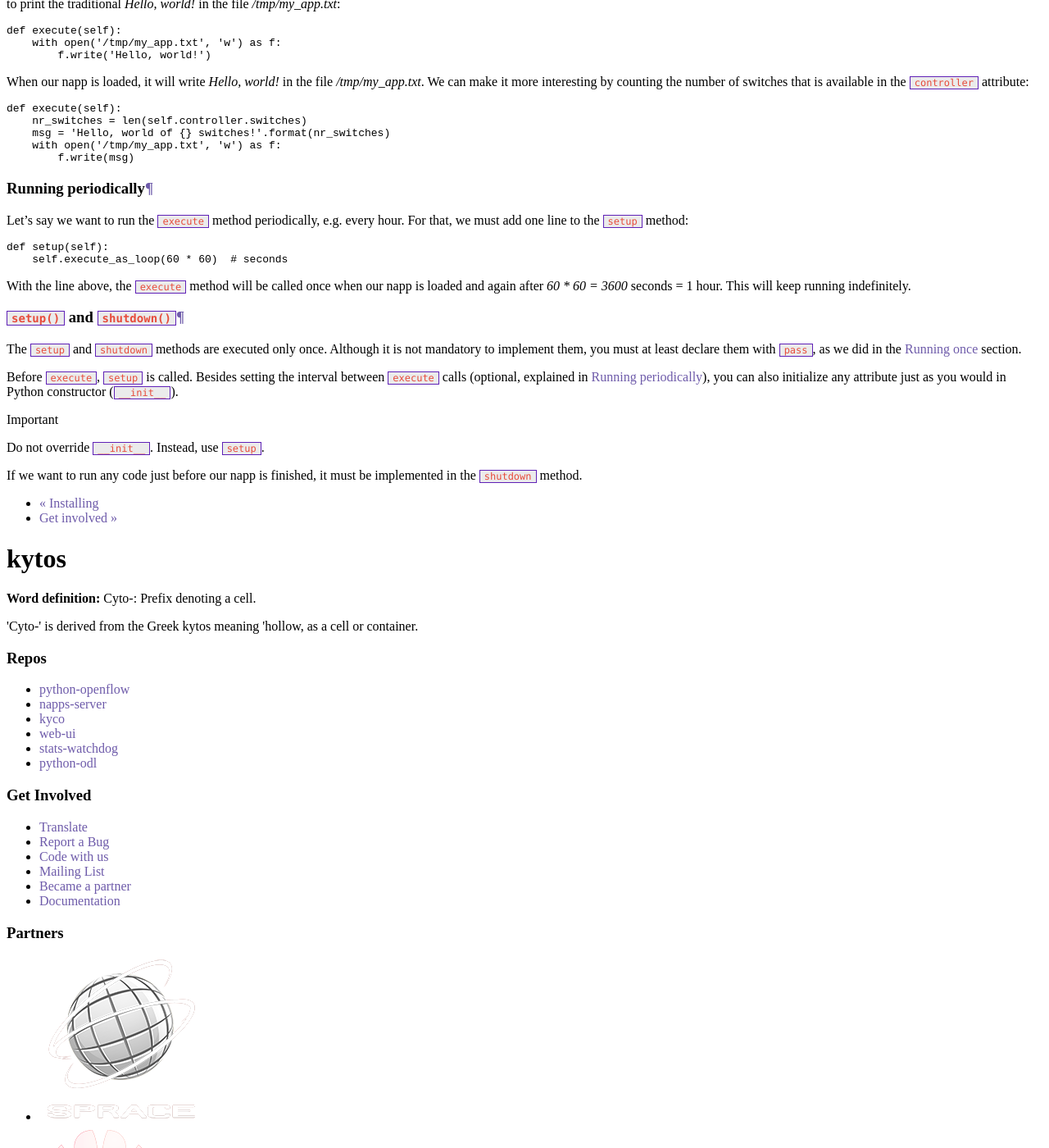
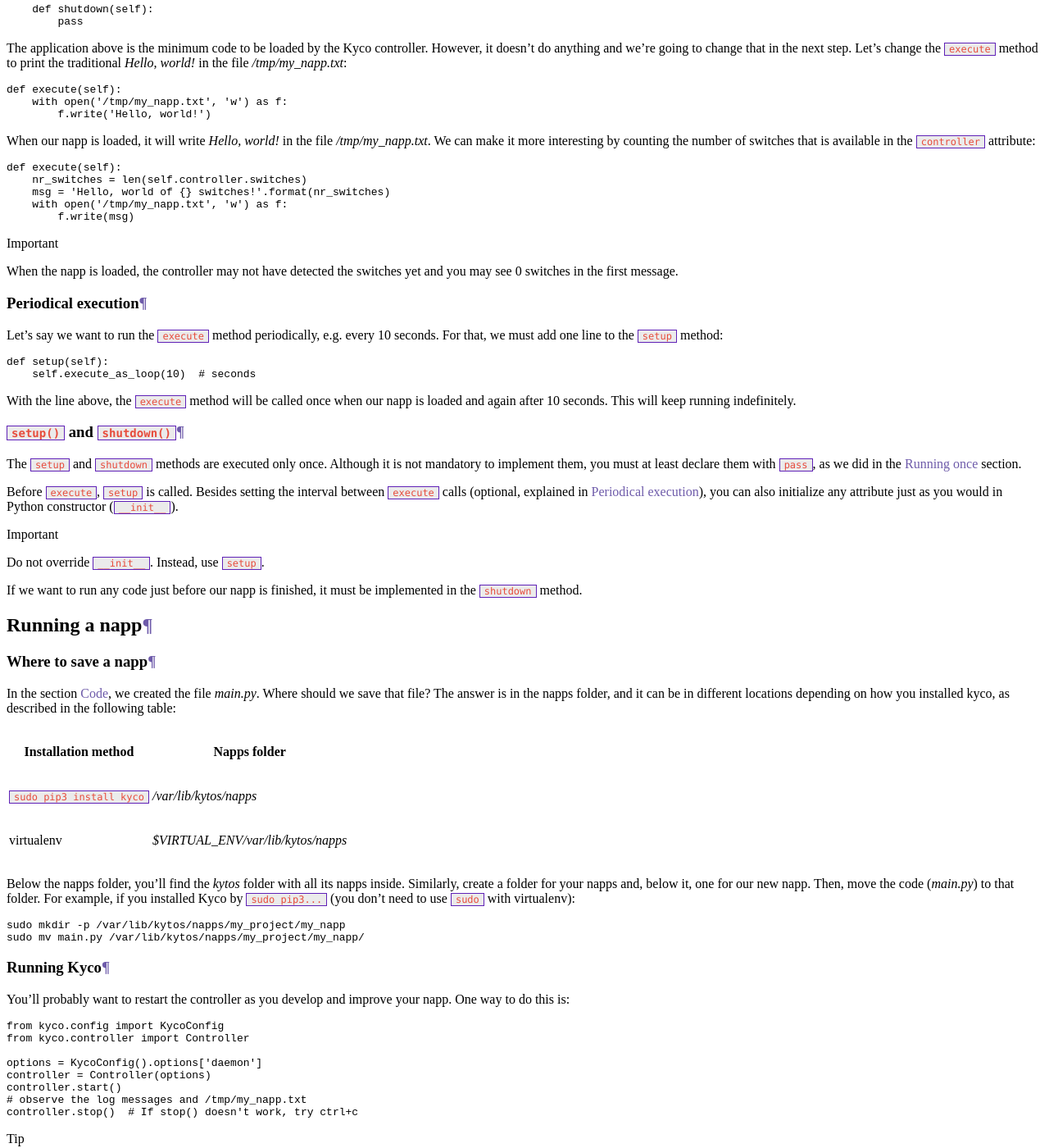
Before and after one commit to kytos/documentation, a Sphinx documentation site: the page built from docs/create_your_napp.rst, in a window 1280 px wide and 1400 px high, scrolled down 810 px. Shown: the whole window at 82% size. Built offline with Sphinx 7.4.7, drawn with Linux system fonts in a browser that asks for light colours; some of the changed text lies outside the part shown.

Commit message:
How to create a napp
- Add "Running a napp"
- Start "Log messages"

```diff
--- a/docs/create_your_napp.rst
+++ b/docs/create_your_napp.rst
@@ -14,7 +14,7 @@
 
     from kyco.core.napps import KycoNApp
 
-    class MyApp(KycoNapp):
+    class Main(KycoNapp):
 
         def setup(self):
             pass
@@ -28,16 +28,16 @@
 The application above is the minimum code to be loaded by the Kyco controller.
 However, it doesn't do anything and we're going to change that in the next step.
 Let's change the ``execute`` method to print the traditional *Hello, world!* in
-the file */tmp/my_app.txt*:
+the file */tmp/my_napp.txt*:
 
 .. code-block:: python
 
     def execute(self):
-        with open('/tmp/my_app.txt', 'w') as f:
+        with open('/tmp/my_napp.txt', 'w') as f:
             f.write('Hello, world!')
 
 When our napp is loaded, it will write *Hello, world!* in the file
-*/tmp/my_app.txt*. We can make it more interesting by counting the number of
+*/tmp/my_napp.txt*. We can make it more interesting by counting the number of
 switches that is available in the ``controller`` attribute:
 
 .. code-block:: python
@@ -45,23 +45,25 @@
     def execute(self):
         nr_switches = len(self.controller.switches)
         msg = 'Hello, world of {} switches!'.format(nr_switches)
-        with open('/tmp/my_app.txt', 'w') as f:
+        with open('/tmp/my_napp.txt', 'w') as f:
             f.write(msg)
 
+.. important::
+   When the napp is loaded, the controller may not have detected the switches
+   yet and you may see 0 switches in the first message.
 
-Running periodically
+Periodical execution
 ^^^^^^^^^^^^^^^^^^^^
-Let's say we want to run the ``execute`` method periodically, e.g. every hour.
-For that, we must add one line to the ``setup`` method:
+Let's say we want to run the ``execute`` method periodically, e.g. every 10
+seconds. For that, we must add one line to the ``setup`` method:
 
 .. code-block:: python
 
    def setup(self):
-       self.execute_as_loop(60 * 60)  # seconds
+       self.execute_as_loop(10)  # seconds
 
 With the line above, the ``execute`` method will be called once when our napp
-is loaded and again after *60 \* 60 = 3600* seconds = 1 hour. This will keep
-running indefinitely.
+is loaded and again after 10 seconds. This will keep running indefinitely.
 
 
 ``setup()`` and ``shutdown()``
@@ -71,7 +73,7 @@
 as we did in the `Running once`_ section.
 
 Before ``execute``, ``setup`` is called. Besides setting the interval between
-``execute`` calls (optional, explained in `Running periodically`_), you can also
+``execute`` calls (optional, explained in `Periodical execution`_), you can also
 initialize any attribute just as you would in Python constructor (``__init__``).
 
 .. important::
@@ -79,3 +81,64 @@
 
 If we want to run any code just before our napp is finished, it must be
 implemented in the ``shutdown`` method.
+
+
+Running a napp
+--------------
+
+Where to save a napp
+^^^^^^^^^^^^^^^^^^^^
+
+In the section `Code`_, we created the file *main.py*. Where should we save that
+file? The answer is in the napps folder, and it can be in different locations
+depending on how you installed kyco, as described in the following table:
+
++----------------------------+------------------------------------+
+| Installation method        | Napps folder                       |
++============================+====================================+
+| ``sudo pip3 install kyco`` | */var/lib/kytos/napps*             |
++----------------------------+------------------------------------+
+| virtualenv                 | *$VIRTUAL_ENV/var/lib/kytos/napps* |
++----------------------------+------------------------------------+
+
+Below the napps folder, you'll find the *kytos* folder with all its napps
+inside. Similarly, create a folder for your napps and, below it, one for our new
+napp. Then, move the code (*main.py*) to that folder. For example, if you
+installed Kyco by ``sudo pip3...`` (you don't need to use ``sudo`` with
+virtualenv):
+
+.. code-block:: bash
+
+   sudo mkdir -p /var/lib/kytos/napps/my_project/my_napp
+   sudo mv main.py /var/lib/kytos/napps/my_project/my_napp/
+
+Running Kyco
+^^^^^^^^^^^^
+
+You'll probably want to restart the controller as you develop and improve your
+napp. One way to do this is:
+
+.. code-block:: python
+
+   from kyco.config import KycoConfig
+   from kyco.controller import Controller
+
+   options = KycoConfig().options['daemon']
+   controller = Controller(options)
+   controller.start()
+   # observe the log messages and /tmp/my_napp.txt
+   controller.stop()  # If stop() doesn't work, try ctrl+c
+
+.. tip::
+   To make it more practical, make a script with the lines above except the last
+   one. Run the script and, to restart the controller, press ctrl+c and run
+   the script again.
+
+
+Log messages
+------------
+
+Instead of writing to a file, you can use the Python logging module to see
+messages in the output of ``controller.start()``.
+
+[TODO]
```
